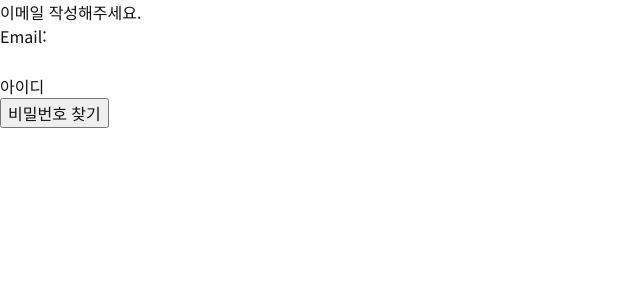
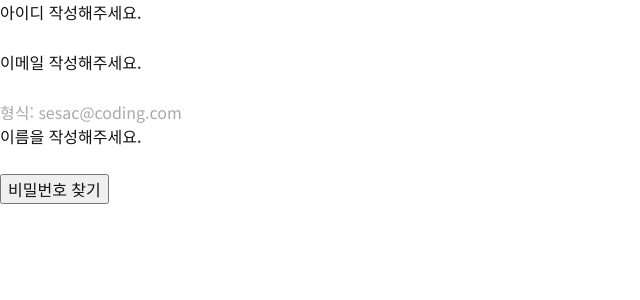
Before and after one commit to FooDeepEat/FooDeepEat, a Django app: page /auth/password_reset/ in a window 1280 px wide. Shown: the top 300 px of the page, without its empty margins (0-640 px from the left). Run offline with Django 4.2, Linux system fonts and the light colour scheme.

Commit message:
비밀번호 재설정 기능 수정

```diff
--- a/user/templates/password_reset/pw_reset.html
+++ b/user/templates/password_reset/pw_reset.html
@@ -11,10 +11,18 @@
 
 {% block content %}
 <form method="POST">
+
     {% csrf_token %}
-	<p>이메일 작성해주세요.</p>
-    {{ form.as_p }}
-	<p>아이디</p>
+	<label>아이디 작성해주세요.
+        <input type="text" name="username">
+	</label>
+	<label>이메일 작성해주세요.
+        {{ form.email }}
+		<p style="color: darkgray">형식: sesac@coding.com</p>
+	</label>
+	<label>이름을 작성해주세요.
+        <input type="text" name="name">
+	</label>
 
     <button type="submit">비밀번호 찾기</button>
 </form>
--- a/user/views.py
+++ b/user/views.py
@@ -86,10 +86,21 @@
 
     def form_valid(self, form):
         email = self.request.POST.get("email")
-        if models.Account.objects.filter(email=email).exists():
+        username = self.request.POST.get("username")
+        firstname = self.request.POST.get("name")[:1]
+        lastname = self.request.POST.get("name")[1:]
+        if not models.Account.objects.filter(email=email).exists():
+            email_error = "존재하지 않는 이메일입니다."
+            return render(self.request, 'password_reset/pw_reset_fail.html', {"email_error": email_error})
+        if not models.Account.objects.filter(username=username).exists():
+            username_error = "존재하지 않는 아이디입니다."
+            return render(self.request, 'password_reset/pw_reset_fail.html', {"username_error": username_error})
+        if models.Account.objects.filter(email=email, username=username,
+                                         first_name=firstname, last_name=lastname).exists():
             return super().form_valid(form)
         else:
-            return render(self.request, 'password_reset/pw_reset_fail.html')
+            total_error = "이름을 다시 확인해주세요"
+            return render(self.request, 'password_reset/pw_reset_fail.html', {"total_error": total_error})
 
 
 class PWResetDoneView(PasswordResetDoneView):
```
Also changed, not shown: user/templates/password_reset/pw_reset_fail.html (+7 -1 lines).
